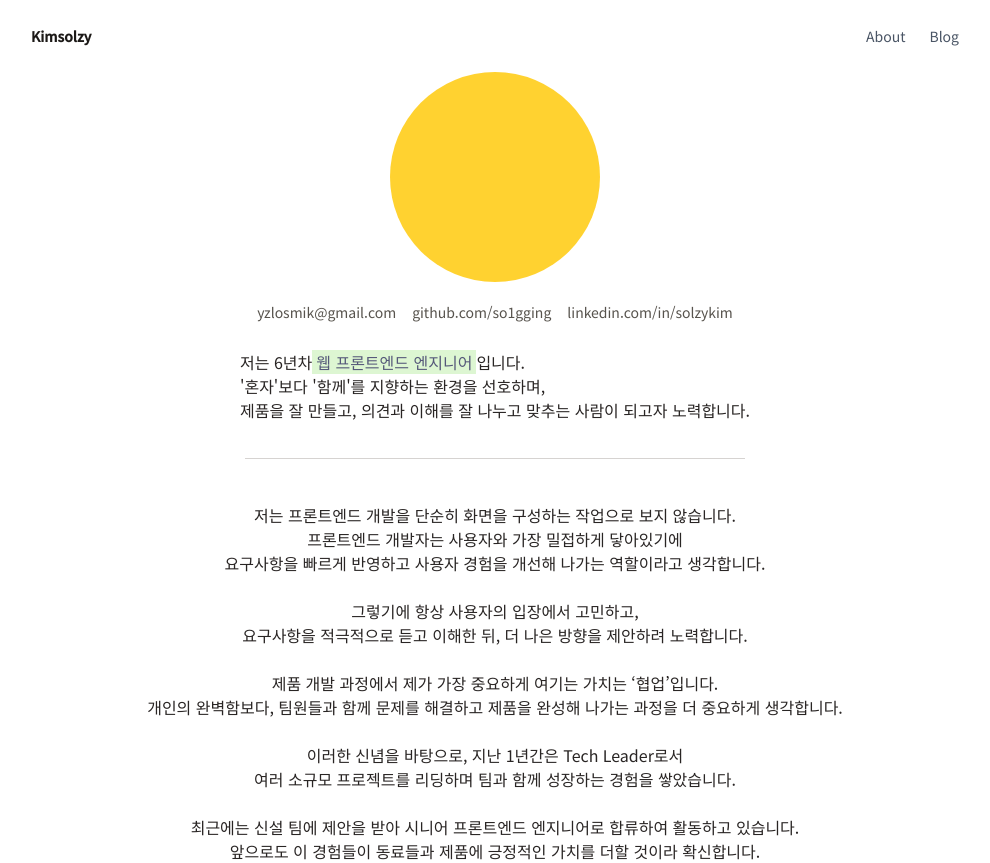
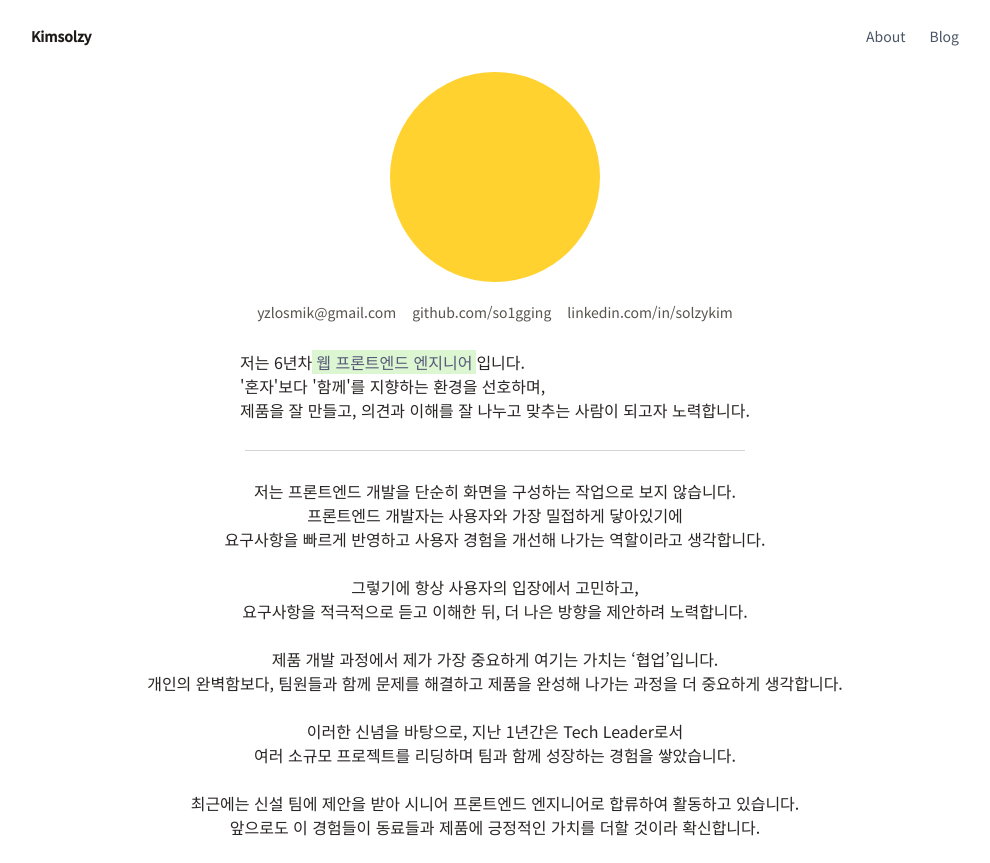
Before and after one commit to so1gging/sol-log, a Next.js app: page /about in a window 1280 px wide. Shown: the whole page, without its empty margins (145-1135 px from the left). After the commit the page ends 839 px from the top, so only its background shows below. Built offline with nearby package versions, Linux system fonts and the light colour scheme.

Commit message:
modify style

```diff
--- a/src/app/about/page.tsx
+++ b/src/app/about/page.tsx
@@ -39,8 +39,8 @@ export default function AboutPage() {
             되고자 노력합니다.
           </p>
         </div>
-        <div className="my-4 bg-stone-300 h-[1px] w-[500px] m-auto" />
-        <div className="mt-2 flex gap-3 justify-center text-stone-800">
+        <div className="my-2 bg-stone-300 h-[1px] w-[500px] m-auto" />
+        <div className="flex gap-3 justify-center text-stone-800">
           <p className="text-center">
             저는 프론트엔드 개발을 단순히 화면을 구성하는 작업으로 보지
             않습니다. <br />
```
